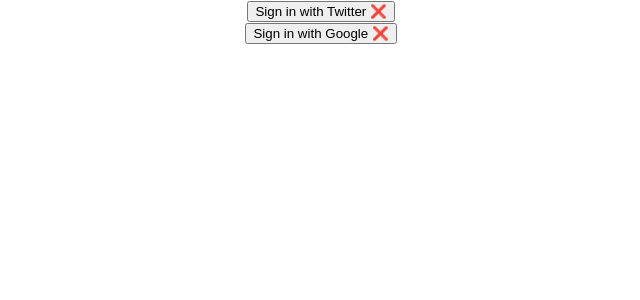
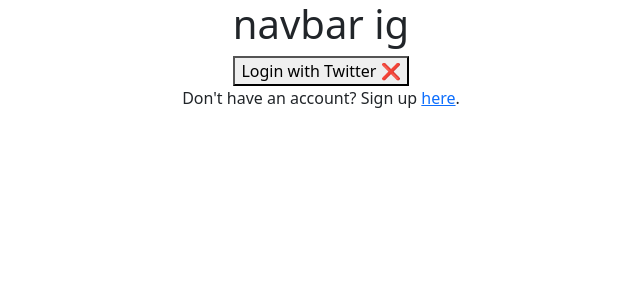
Before and after one commit to mkandan/isatwhere, a React (Create React App) app in the folder frontend/: page / in a window 1280 px wide. Shown: the top 300 px of the page, without its empty margins (319-959 px from the left). Built offline with nearby package versions, Linux system fonts and the light colour scheme; no server answers.

Commit message:
auth working, protected route to home page

```diff
--- a/frontend/package.json
+++ b/frontend/package.json
@@ -6,7 +6,9 @@
     "@testing-library/jest-dom": "^5.16.4",
     "@testing-library/react": "^13.3.0",
     "@testing-library/user-event": "^13.5.0",
+    "bootstrap": "^5.1.3",
     "react": "^18.2.0",
+    "react-bootstrap": "^2.4.0",
     "react-dom": "^18.2.0",
     "react-router-dom": "^6.3.0",
     "react-scripts": "5.0.1",
--- a/frontend/src/App.js
+++ b/frontend/src/App.js
@@ -1,6 +1,11 @@
 import logo from './logo.svg';
 import './App.css';
+import { Routes, Route } from "react-router-dom"
+import Login from './components/Login';
 import AuthComponent from './components/AuthComponent';
+import { UserAuthContextProvider } from './auth/UserAuthContext';
+import 'bootstrap/dist/css/bootstrap.min.css';
+
 // import { auth } from './auth/firebase-config'
 // import { getAuth, signInWithPopup, GoogleAuthProvider, TwitterAuthProvider } from "firebase/auth";
 
@@ -10,7 +15,13 @@
 
   return (
     <div className="App">
-      <AuthComponent />
+      <h1>navbar ig</h1>
+      <UserAuthContextProvider>
+        <Routes>
+          <Route path='/' element={<Login />}></Route>
+          <Route path='/signup' element={<AuthComponent />}></Route>
+        </Routes>
+      </UserAuthContextProvider>
     </div>
   );
 }
--- a/frontend/src/auth/UserAuthContext.js
+++ b/frontend/src/auth/UserAuthContext.js
@@ -1,17 +1,38 @@
-import { createContext, useContext } from "react"
-import { createUserWithEmailAndPassword, signInWithPopup, signInWithCredential, onAuthStateChanged } from "firebase/auth"
+import { createContext, useContext, useEffect, useState } from "react"
+import { createUserWithEmailAndPassword, signInWithEmailAndPassword, signInWithPopup, signOut, onAuthStateChanged, GoogleAuthProvider, TwitterAuthProvider } from 'firebase/auth'
 import { auth } from './firebase-config'
 
 const userAuthContext = createContext()
 
-export function userAuthContextProvider({ componentchildren }) {
-    function signUpWithGoogle() {
-        return signInWithPopup()
+export function UserAuthContextProvider({ children }) {
+
+    const [user, setUser] = useState("")
+
+    // function signUpWithEmailAndPassword(email, password) {
+    //     return createUserWithEmailAndPassword(auth, email, password)
+    // }
+    // function logInWithEmailAndPassword(email, password) {
+    //     return signInWithEmailAndPassword(auth, email, password)
+    // }
+    function logInWithPopupTwitter() {
+        return signInWithPopup(auth, TwitterAuthProvider)
+    }
+    function logInWithPopupGoogle() {
+        return signInWithPopup(auth, GoogleAuthProvider)
     }
 
+    useEffect(() => {
+        const unsubscribe = onAuthStateChanged(auth, (currentUser) => {
+            setUser(currentUser)
+        })
+        return () => {
+            unsubscribe()
+        }
+    }, [])
+
     return (
-        <userAuthContext.Provider value={ }>
-            {componentchildren}
+        <userAuthContext.Provider value={{ user, logInWithPopupTwitter }}>
+            {children}
         </userAuthContext.Provider>
     )
 }
--- a/frontend/src/components/AuthComponent.js
+++ b/frontend/src/components/AuthComponent.js
@@ -1,18 +1,23 @@
 import { auth } from '../auth/firebase-config'
 import { getAuth, signInWithPopup, GoogleAuthProvider, TwitterAuthProvider } from "firebase/auth";
 import { useState } from 'react'
+import Alert from 'react-bootstrap/Alert'
 
 const AuthComponent = () => {
     const providerGoogle = new GoogleAuthProvider()
     const providerTwitter = new TwitterAuthProvider()
 
-    const [twitterSignedIn, setTwitterSignedIn] = useState(false)
-    const [googleSignedIn, setGoogleSignedIn] = useState(false)
+    const [twitterSignedUp, setTwitterSignedUp] = useState(false)
+    const [googleSignedUp, setGoogleSignedUp] = useState(false)
 
-    const signInWithTwitter = () => {
+    const [err, setErr] = useState("")
+    const [showErr, setShowErr] = useState(true);
+
+
+    const signUpWithTwitter = () => {
         signInWithPopup(auth, providerTwitter)
             .then((result) => {
-                setTwitterSignedIn(true)
+                setTwitterSignedUp(true)
 
                 console.log(result)
                 console.log('providerId: ', result.providerId);
@@ -24,14 +29,15 @@
                 console.log('token: ', token);
             })
             .catch((error) => {
+                setErr(error.message)
                 console.log('error: ', error);
             })
     }
 
-    const signInWithGoogle = () => {
+    const signUpWithGoogle = () => {
         signInWithPopup(auth, providerGoogle)
             .then((result) => {
-                setGoogleSignedIn(true)
+                setGoogleSignedUp(true)
 
                 console.log(result)
                 console.log('providerId: ', result.providerId);
@@ -44,19 +50,25 @@
 
             })
             .catch((error) => {
+                setErr(error.message)
                 console.log('error: ', error);
             })
     }
 
     return (
         <div>
-            <button onClick={signInWithTwitter}>
-                Sign in with Twitter {twitterSignedIn ? '✅' : '❌'}
+            {
+                err && showErr && <Alert variant='danger' dismissible onClose={() => setShowErr(false)}>{err}</Alert>
+            }
+            <button onClick={signUpWithTwitter}>
+                Sign in with Twitter {twitterSignedUp ? '✅' : '❌'}
             </button>
             <br />
-            <button onClick={signInWithGoogle}>
-                Sign in with Google {googleSignedIn ? '✅' : '❌'}
-            </button>
+            {
+                twitterSignedUp && <button onClick={signUpWithGoogle}>
+                    Sign in with Google {googleSignedUp ? '✅' : '❌'}
+                </button>
+            }
         </div>
     )
 }
--- /dev/null
+++ b/frontend/src/components/Login.js
@@ -0,0 +1,54 @@
+import { Link, useNavigate } from 'react-router-dom'
+import { auth } from '../auth/firebase-config'
+import { getAuth, signInWithPopup, TwitterAuthProvider } from "firebase/auth";
+import { useState } from 'react'
+import Alert from 'react-bootstrap/Alert'
+import { useUserAuth } from '../auth/UserAuthContext';
+
+const Login = () => {
+    const providerTwitter = new TwitterAuthProvider()
+
+    const [twitterLoggedIn, setTwitterLoggedIn] = useState(false)
+
+    const [err, setErr] = useState("")
+    const [showErr, setShowErr] = useState(true);
+    const navigate = useNavigate()
+
+    const logInWithTwitter = () => {
+        signInWithPopup(auth, providerTwitter)
+            .then((result) => {
+                setTwitterLoggedIn(true)
+
+                console.log(result)
+                console.log('providerId: ', result.providerId);
+                console.log('display name: ', result._tokenResponse.displayName)
+
+                const credential = TwitterAuthProvider.credentialFromResult(result);
+                const token = credential.accessToken;
+                console.log('credential: ', credential);
+                console.log('token: ', token);
+                navigate('/home')
+            })
+            .catch((error) => {
+                setErr(error.message)
+                console.log('error: ', error);
+            })
+    }
+
+    return (
+        <>
+            {
+                err && showErr && <Alert variant='danger' dismissible onClose={() => setShowErr(false)}>{err}</Alert>
+            }
+            <button onClick={logInWithTwitter}>
+                Login with Twitter {twitterLoggedIn ? '✅' : '❌'}
+            </button>
+            <p>
+                Don't have an account? Sign up <Link to={'/signup'}>here</Link>.
+            </p>
+
+        </>
+    );
+}
+
+export default Login;
```
Also changed, not shown: 2 other files (tests, documents, lock files or other folders).
